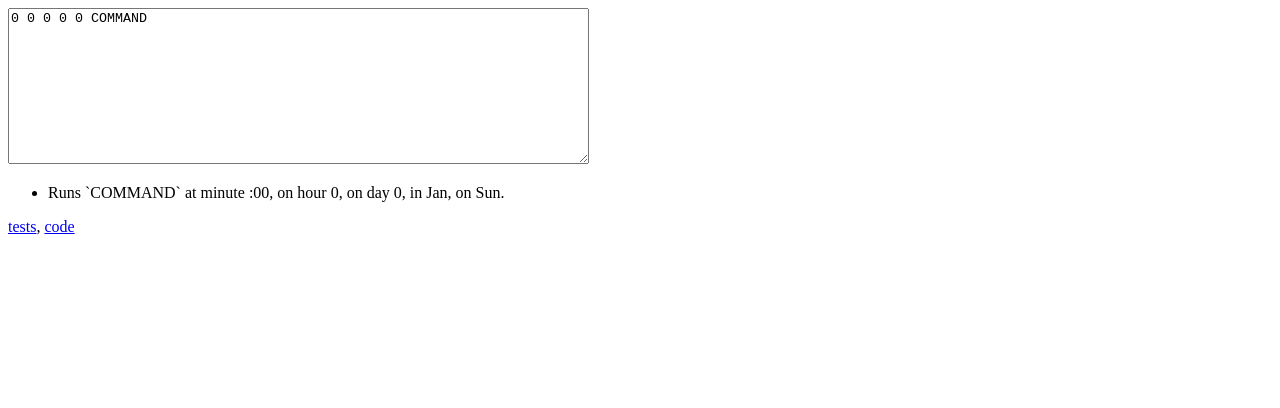
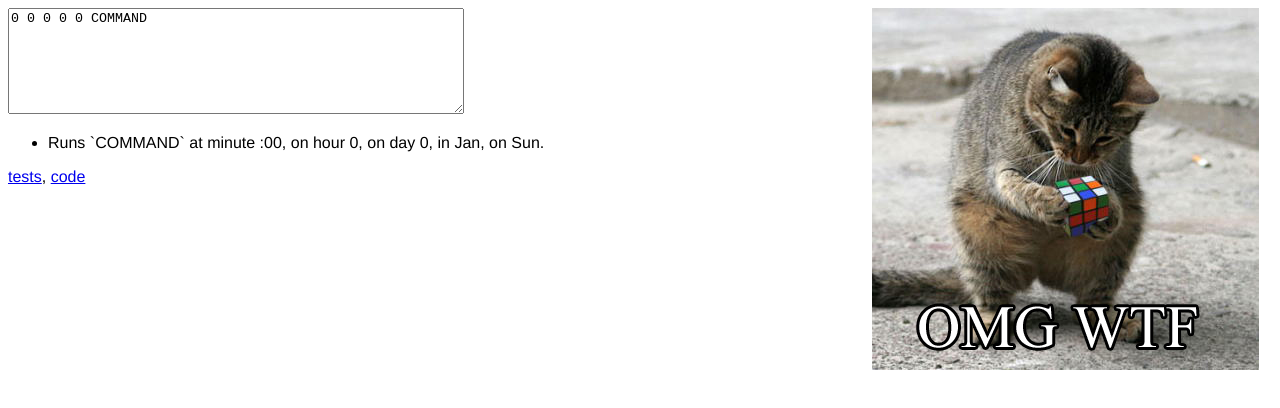
Before and after one commit to technoweenie/cronwtf, a plain HTML site: page index.html in a window 1280 px wide. Drawn offline with Linux system fonts and the light colour scheme.

Commit message:
add a pinch of style

```diff
--- a/index.html
+++ b/index.html
@@ -23,12 +23,30 @@ window.onload = function() {
   $('cron').fireEvent('cron')
 }
 </script>
+<style type="text/css">
+body {
+  font-family: Helvetica, Arial, sans-serif;
+}
+#img {
+  width:400px;
+  float:right;
+}
+textarea {
+  width:450px;
+  height: 100px;
+}
+</style>
 </head>
 <body>
-  <form>
-    <div><textarea id="cron" rows="10" cols="70">0 0 0 0 0 COMMAND</textarea></div>
-  </form>
-  <ul id="results"></ul>
-  <p><a href="test.html">tests</a>, <a href="http://github.com/technoweenie/cronwtf">code</a></p>
+  <div id="wrapper">
+    <div id="img"><img src="images/wtf.jpg" alt="WTF?" width="387" height="362" /></div>
+    <form>
+      <div>
+        <textarea id="cron">0 0 0 0 0 COMMAND</textarea>
+        <ul id="results"></ul>
+        <p><a href="test.html">tests</a>, <a href="http://github.com/technoweenie/cronwtf">code</a></p>
+      </div>
+    </form>
+  </div>
 </body>
 </html>
```
Also changed, not shown: images/wtf.jpg (added).
